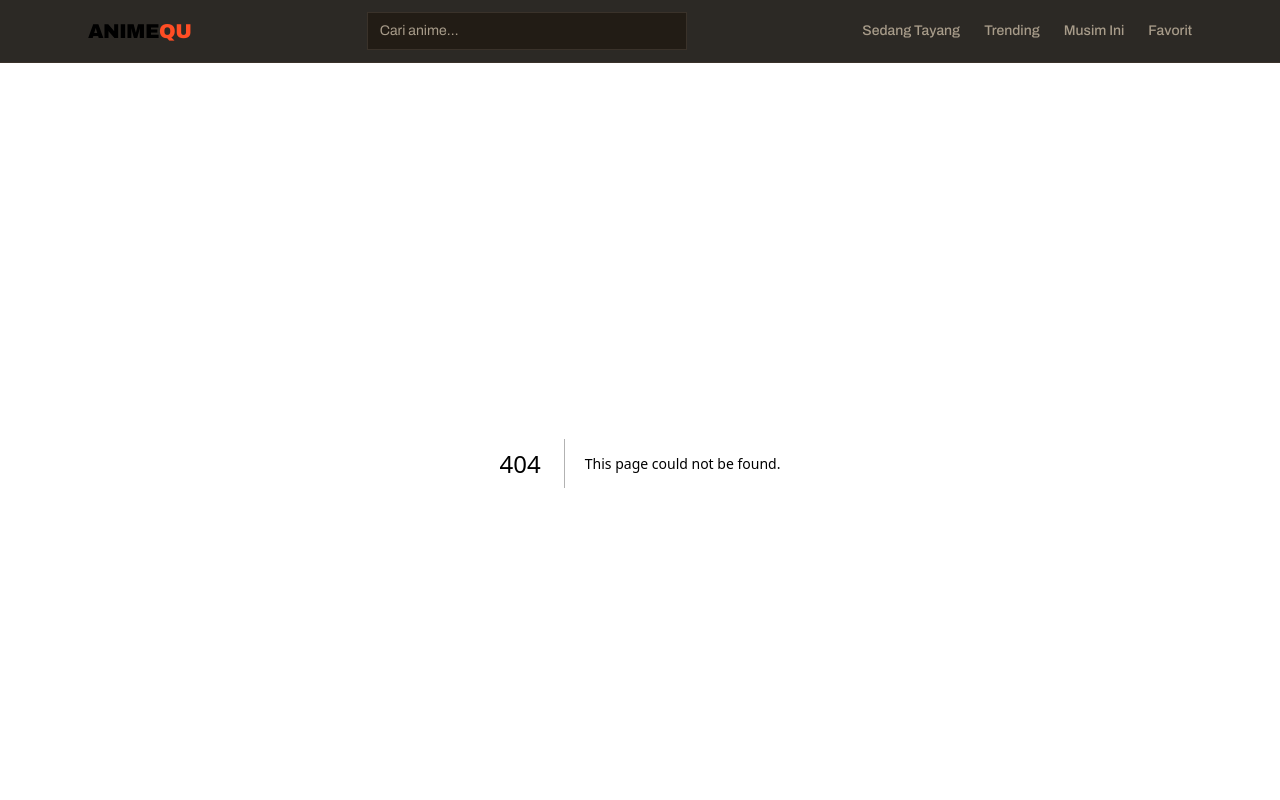
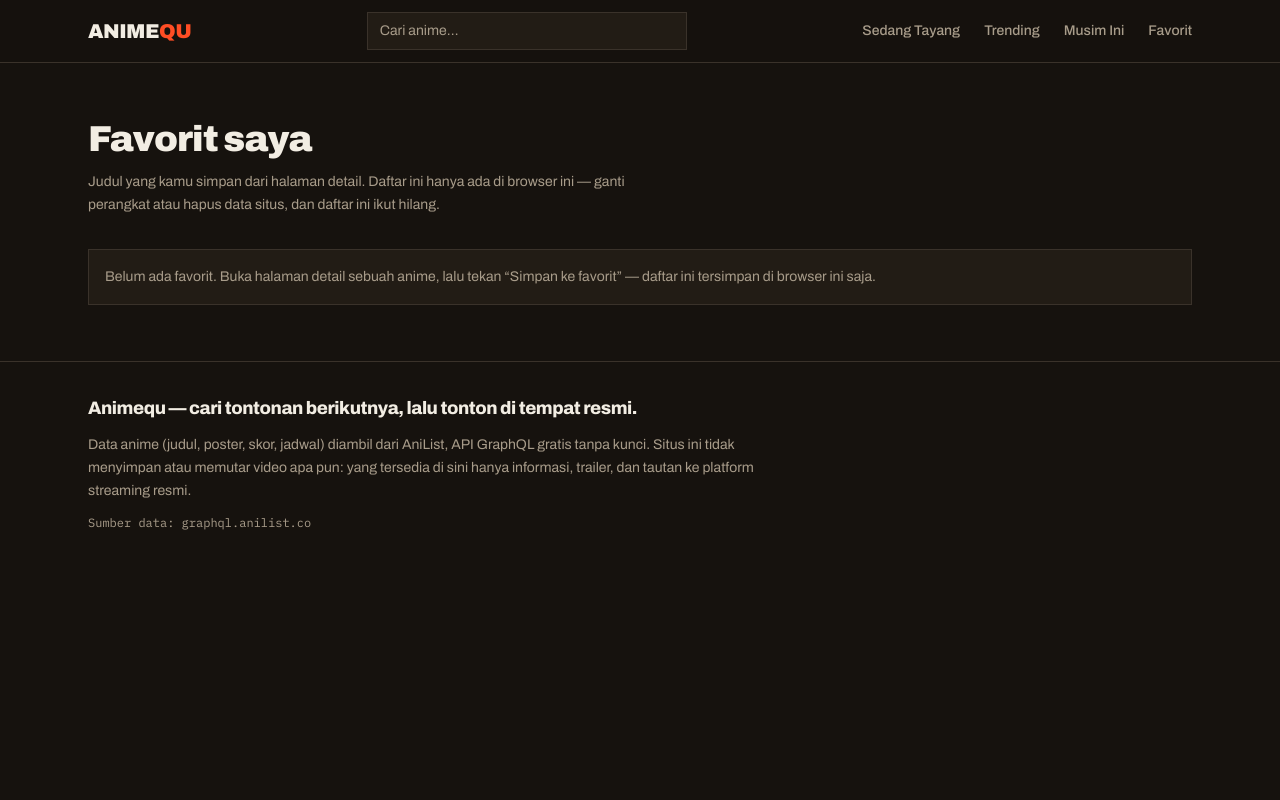
Before and after one commit to bintangyudhis/animequ, a Next.js app: page /favorit in a window 1280 px wide. Before the commit this address had no page. Shown: the top 800 px of the page. Built offline with nearby package versions, Linux system fonts and the light colour scheme.

Commit message:
Day 12: halaman favorit Closes #4 [skip-vercel]

```diff
--- /dev/null
+++ b/src/app/favorit/page.tsx
@@ -0,0 +1,21 @@
+import DaftarFavorit from "./DaftarFavorit";
+
+// Halaman favorit: cangkang server statis + daftar klien yang membaca
+// localStorage, jadi tidak ada data pribadi yang menyentuh server.
+export default function Favorit() {
+  return (
+    <div className="mx-auto flex max-w-6xl flex-col gap-8 px-4 py-10 sm:px-6 sm:py-14">
+      <div className="flex flex-col gap-3">
+        <h1 className="text-3xl font-black tracking-tight sm:text-4xl">
+          Favorit saya
+        </h1>
+        <p className="max-w-xl text-sm leading-relaxed text-muted">
+          Judul yang kamu simpan dari halaman detail. Daftar ini hanya ada
+          di browser ini — ganti perangkat atau hapus data situs, dan
+          daftar ini ikut hilang.
+        </p>
+      </div>
+      <DaftarFavorit />
+    </div>
+  );
+}
```
